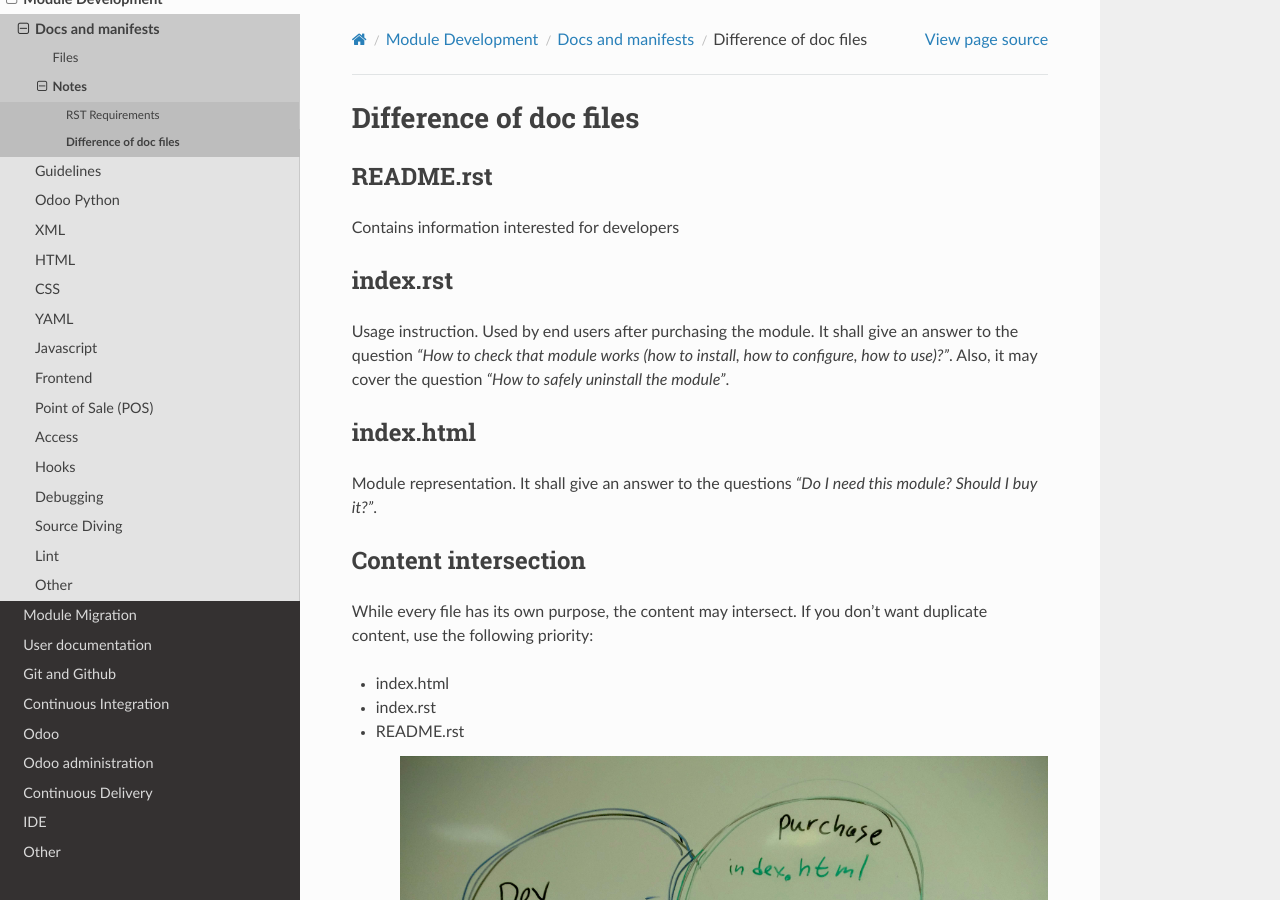
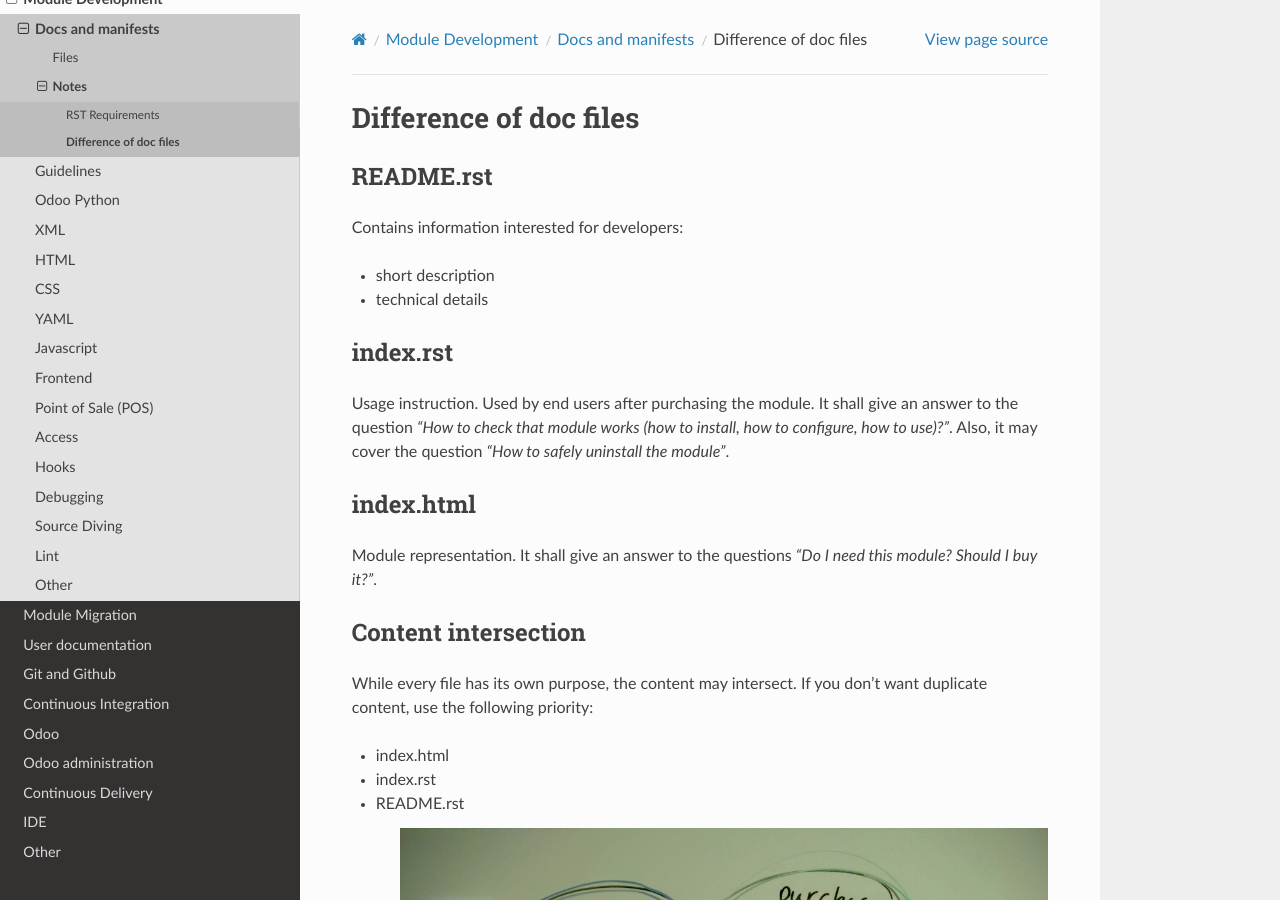
Before and after one commit to itpp-labs/odoo-development, a Sphinx documentation site: the page built from docs/dev/docs/doc-files-understanding.rst, in a window 1280 px wide and 900 px high. Built offline with Sphinx 7.4.7 and the Read the Docs theme 2.0.0, drawn with Linux system fonts in a browser that asks for light colours; pages that are not in the unit, such as notebooks, are missing from menus.

Commit message:
Readme.rst: has to have short description

```diff
--- a/docs/dev/docs/doc-files-understanding.rst
+++ b/docs/dev/docs/doc-files-understanding.rst
@@ -5,7 +5,10 @@
 README.rst
 ==========
 
-Contains information interested for developers
+Contains information interested for developers:
+
+* short description
+* technical details
 
 index.rst
 =========
```
